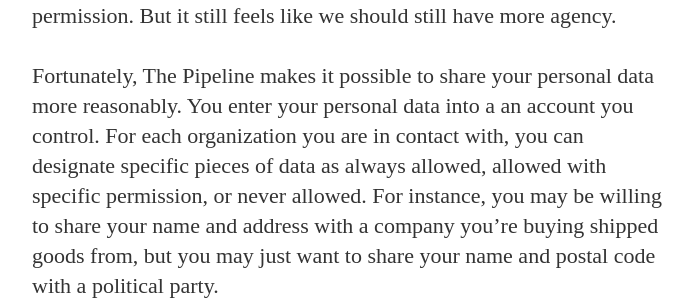
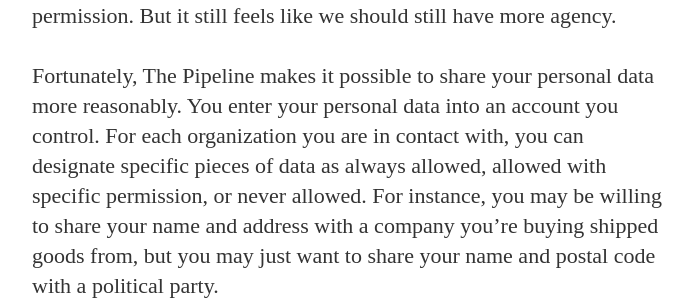
Before and after one commit to jlleblanc/blog.jlleblanc.com, a Jekyll site: the page built from _posts/2020-02-13-banking-personal-data-in-the-pipeline.md, in a window 1280 px wide. Shown: the part 951-1251 px from the top of the page, without its empty margins (288-981 px from the left). Built offline with Jekyll 4.4.1, drawn with Linux system fonts in a browser that asks for light colours; nearby versions of some CDN libraries; some web fonts are replaced.

Commit message:
a an -> an

```diff
--- a/_posts/2020-02-13-banking-personal-data-in-the-pipeline.md
+++ b/_posts/2020-02-13-banking-personal-data-in-the-pipeline.md
@@ -12,6 +12,6 @@
 
 Legislation like [GDPR](https://en.wikipedia.org/wiki/General_Data_Protection_Regulation) and the [California Consumer Privacy Act](https://en.wikipedia.org/wiki/California_Consumer_Privacy_Act) are essential to stemming the tide of personal data being sold without our permission. But it still feels like we should still have more agency.
 
-Fortunately, The Pipeline makes it possible to share your personal data more reasonably. You enter your personal data into a  an account you control. For each organization you are in contact with, you can designate specific pieces of data as always allowed, allowed with specific permission, or never allowed. For instance, you may be willing to share your name and address with a company you're buying shipped goods from, but you may just want to share your name and postal code with a political party.
+Fortunately, The Pipeline makes it possible to share your personal data more reasonably. You enter your personal data into an account you control. For each organization you are in contact with, you can designate specific pieces of data as always allowed, allowed with specific permission, or never allowed. For instance, you may be willing to share your name and address with a company you're buying shipped goods from, but you may just want to share your name and postal code with a political party.
 
 When your personal information is requested, the organization requesting it is presented with a license of your choosing. The license outlines how they may or may not use your data. The information sent from your account is standardized, which means no more complicated web forms for you to fill or for software engineers to create.
```
